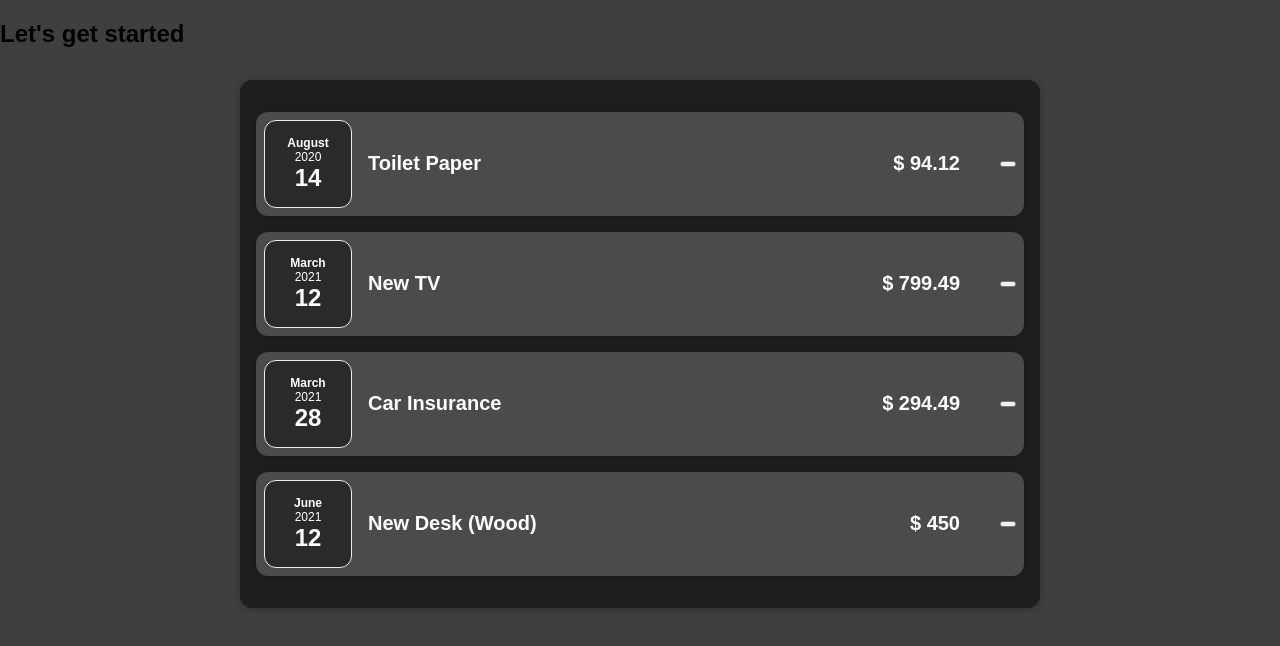
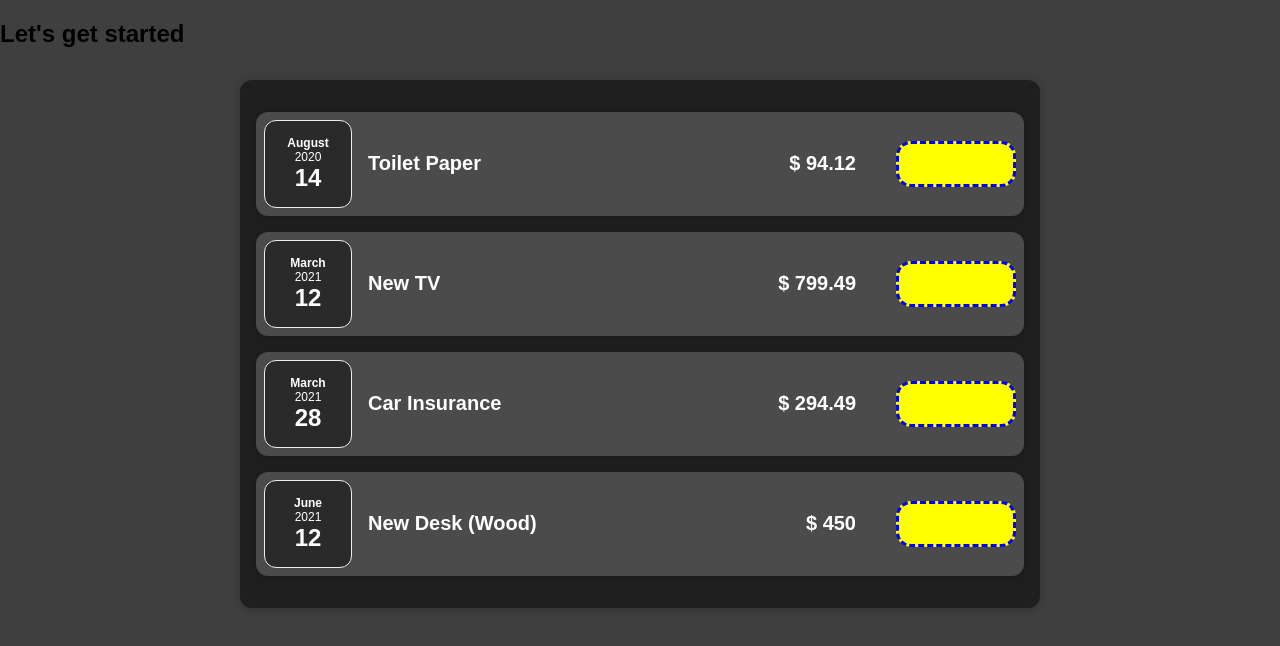
Before and after one commit to HamzaZahid172/Learning_React, a React (Create React App) app in the folder react-complete-guide/: page / in a window 1280 px wide. Shown: the top 646 px of the page. Built offline with nearby package versions, Linux system fonts and the light colour scheme.

Commit message:
Used the useState hook to trigger the event in the Document

```diff
--- a/react-complete-guide/src/components/Expenses/ExpenseItem.css
+++ b/react-complete-guide/src/components/Expenses/ExpenseItem.css
@@ -46,3 +46,14 @@
     font-size: 1.25rem;
     padding: 0.5rem 1.5rem;
 }
+
+.btn {
+    background-color: yellow;
+    color: black;
+    width: 120px;
+    text-align: center;
+    font-size: 15px;
+    padding: 20px;
+    border-radius: 15px;
+    border: 3px dashed blue;
+ }
--- a/react-complete-guide/src/components/Expenses/ExpenseItem.js
+++ b/react-complete-guide/src/components/Expenses/ExpenseItem.js
@@ -1,20 +1,23 @@
+import React, { useState } from "react";
 import ExpenseDate from "../Expenses/ExpenseDate";
 import Card from "../UI/Card";
 import "../Expenses/ExpenseItem.css";
 const ExpenseItem = (props) => {
+  const [title, setTitle] = useState(props.title);
   const clickButton = () => {
-    console.log('Clicked!!!!!');
-  }
+    setTitle(`Updated ${title}`);
+    console.log(title);
+  };
   return (
     <Card className="expense-item">
       <ExpenseDate date={props.date} />
       <div className="expense-item__description">
-        <h2>{props.title}</h2>
+        <h2>{title}</h2>
         <p className="expense-item__price">$ {props.amount}</p>
-        <button  onClick={clickButton}></button>
+        <button className="btn" onClick={clickButton}></button>
       </div>
     </Card>
   );
-}
+};
 
 export default ExpenseItem;
```
